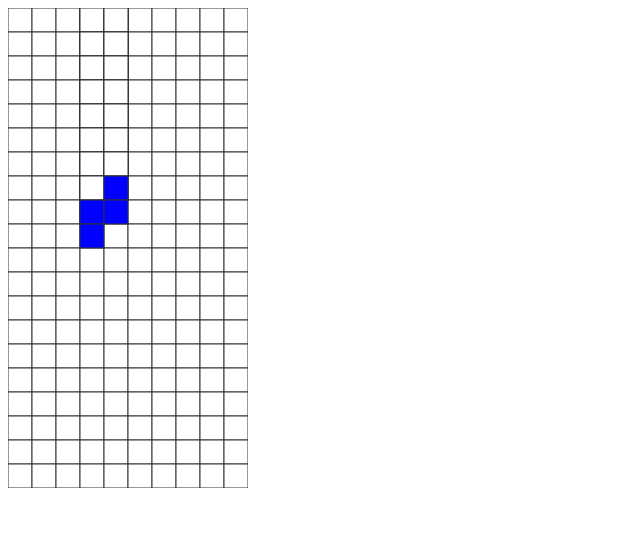
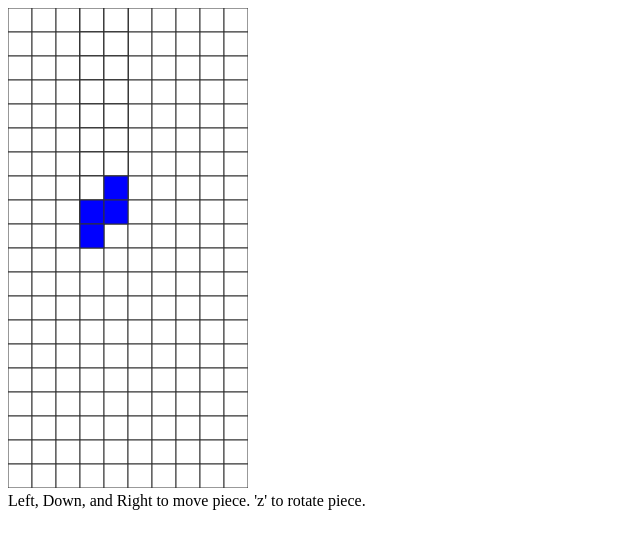
Before and after one commit to kennybuchi/tetris, a plain HTML site: page index.html in a window 1280 px wide. Shown: the whole page, without its empty margins (0-640 px from the left). Drawn offline with Linux system fonts and the light colour scheme.

Commit message:
Instructions
Added game instructions, removed some unneccesary console.log()s

```diff
--- a/index.html
+++ b/index.html
@@ -7,6 +7,9 @@
 	<body>
 		<canvas id="board">
 		</canvas>
+		<div id="instructions">
+			Left, Down, and Right to move piece.  'z' to rotate piece.
+		</div>
 		<script src="index.js"></script>
 	</body>
 </html>
--- a/index.js
+++ b/index.js
@@ -360,7 +360,6 @@ Piece.prototype.lock = function() {
 var timer = Date.now();
 
 document.body.addEventListener('keydown', function (e) {
-  console.log(e);
   switch (e.keyCode) {
     case 90: // z
       piece.rotate();
@@ -368,7 +367,6 @@ document.body.addEventListener('keydown', function (e) {
       break;
 
     case 40: // down
-  		console.log("down");
   		piece.down();
       break;
 
```
